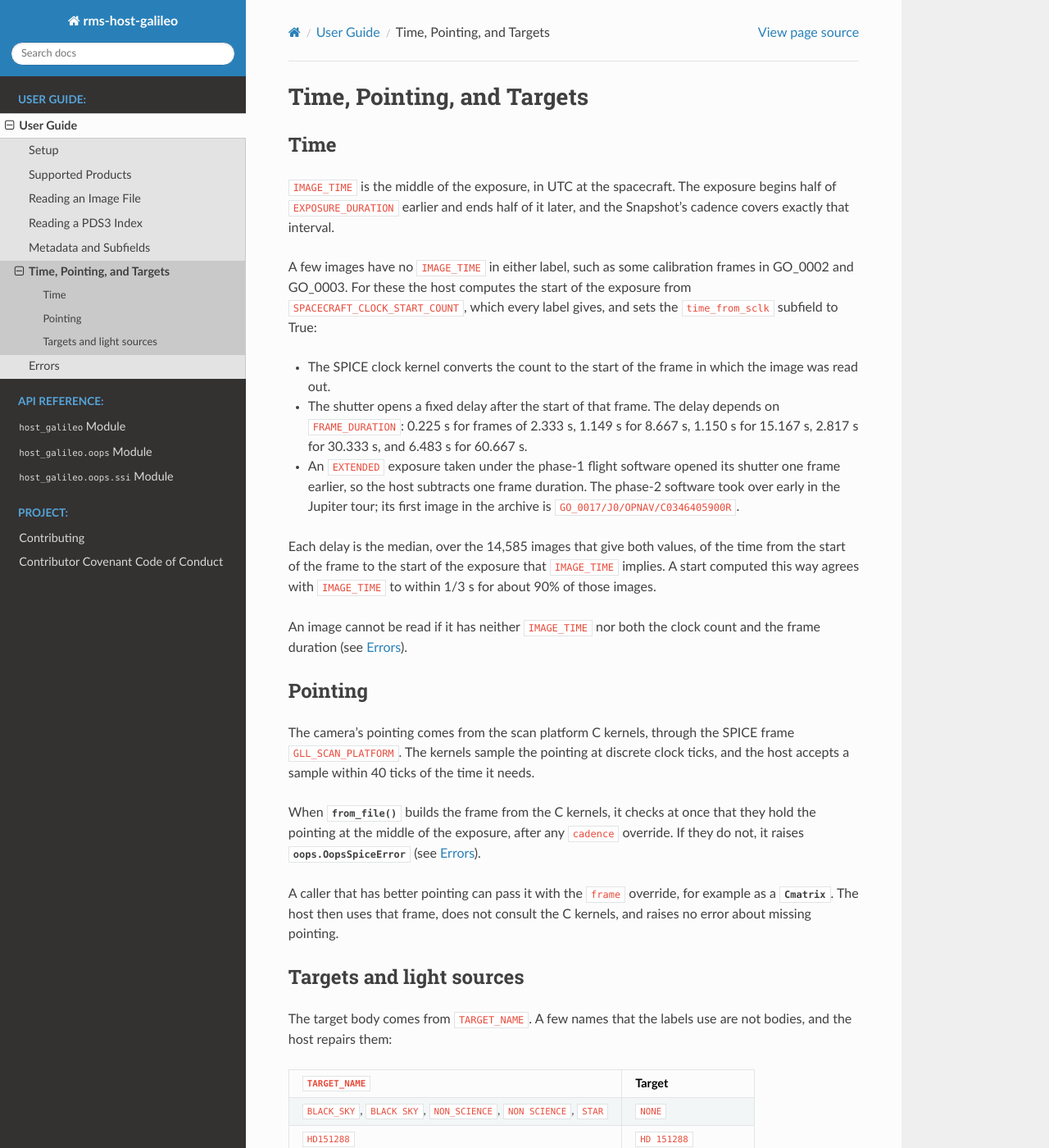
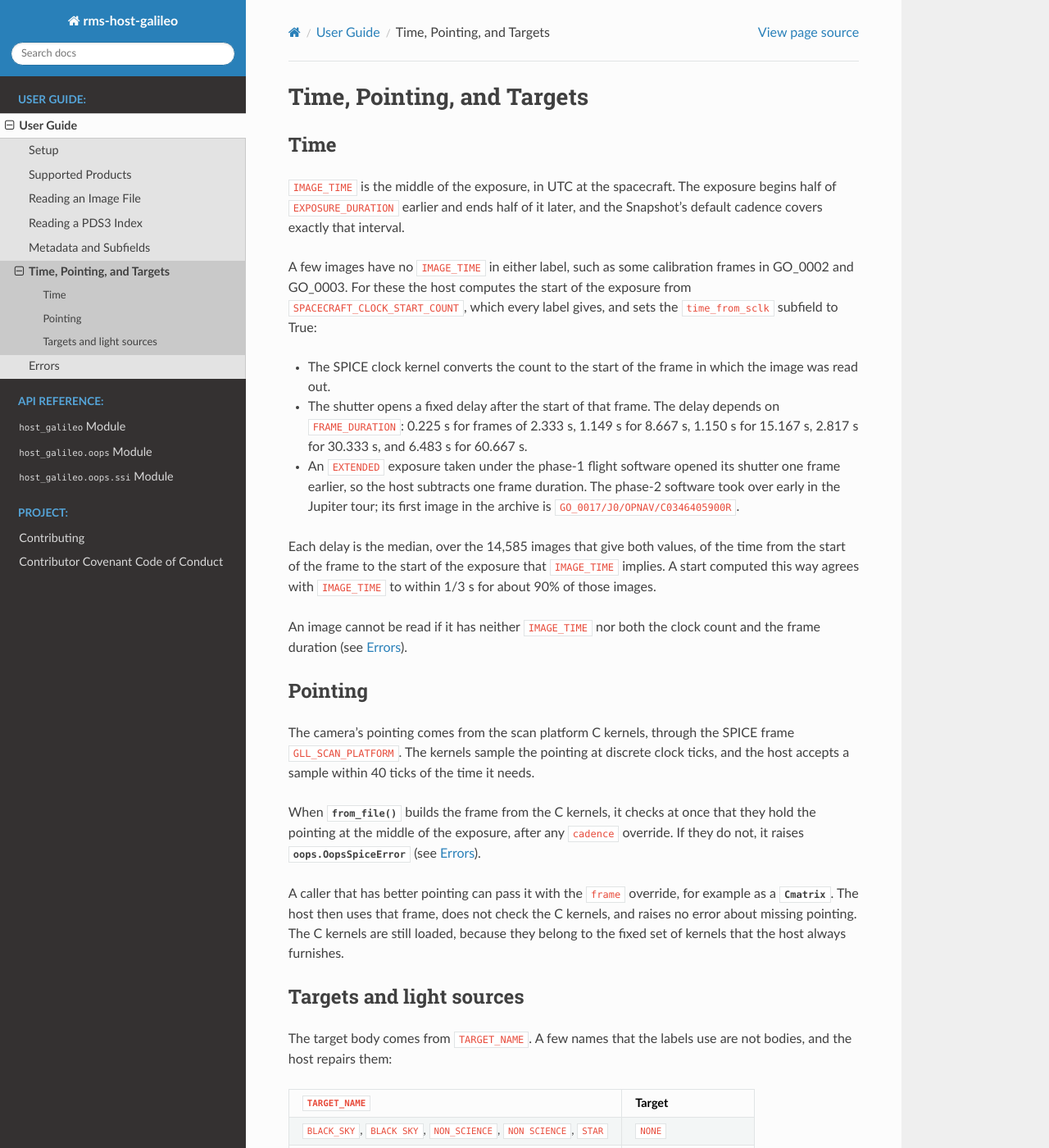
Before and after one commit to SETI/rms-host-galileo, a Sphinx documentation site: the page built from docs/user_guide/user_guide_geometry.rst, in a window 1280 px wide and 1400 px high. Shown: the whole window at 82% size. Built offline with Sphinx 7.4.7 and the Read the Docs theme 3.1.0, drawn with Linux system fonts in a browser that asks for light colours; some of the changed text lies outside the part shown.

Commit message:
Clarify defaults and the SPICE data in the guide
The setup chapter says where the kernels and their database come from.
The README says that the two labels are merged when the label is read
with its image file, and that from_index needs the supplemental index.
The guide says that an astrometry read of a label does not look for the
image file, that the cadence and light source it describes are the
defaults that the overrides replace, and which C kernels are still
loaded when the caller supplies a frame. The changes are the same in all
four host packages wherever the facts are the same.

Co-Authored-By: Claude Opus 5.5 <noreply@anthropic.com>
Claude-Session: https://claude.ai/code/session_01RG3ZiBNx376YVT9xgP1ET9

```diff
--- a/docs/user_guide/user_guide_files.rst
+++ b/docs/user_guide/user_guide_files.rst
@@ -46,6 +46,8 @@ Finding the image file
 Given a PDS3 label, the host looks in the label's directory for the image file that the
 label's ``^IMAGE`` pointer gives. It tries the name as the label spells it, then
 in the other case, so that a copy of the archive with lower-case file names still works.
+An astrometry read does not look for the file, so its path subfields give the name as
+the label spells it.
 A path that ends in ``.lbl``, in any case, is read as a PDS3 label.
 
 The ``filepath``, ``basename``, ``abspath``, and ``image_url`` subfields always give the
--- a/docs/user_guide/user_guide_geometry.rst
+++ b/docs/user_guide/user_guide_geometry.rst
@@ -7,7 +7,7 @@ Time
 
 ``IMAGE_TIME`` is the middle of the exposure, in UTC at the spacecraft. The exposure
 begins half of ``EXPOSURE_DURATION`` earlier and ends half of it later, and the
-Snapshot's cadence covers exactly that interval.
+Snapshot's default cadence covers exactly that interval.
 
 A few images have no ``IMAGE_TIME`` in either label, such as some calibration frames in
 GO_0002 and GO_0003. For these the host computes the start of the exposure from
@@ -45,8 +45,9 @@ after any ``cadence`` override. If they do not, it raises :exc:`oops.OopsSpiceEr
 (see :doc:`user_guide_errors`).
 
 A caller that has better pointing can pass it with the ``frame`` override, for example
-as a :class:`~oops.frame.Cmatrix`. The host then uses that frame, does not consult the C
-kernels, and raises no error about missing pointing.
+as a :class:`~oops.frame.Cmatrix`. The host then uses that frame, does not check the C
+kernels, and raises no error about missing pointing. The C kernels are still loaded,
+because they belong to the fixed set of kernels that the host always furnishes.
 
 Targets and light sources
 =========================
@@ -66,7 +67,7 @@ bodies, and the host repairs them:
    * - ``J RINGS``
      - ``JUPITER_RING_PLANE``
 
-The light source is the Sun, except in an image of a star. When the target is
+By default the light source is the Sun, except in an image of a star. When the target is
 ``HD 151288``, ``PLEIADES``, ``SIRIUS``, or a star name in the form ``BET_ARI``, that
 star becomes the light source and the target becomes ``NONE``. ``HD 151288`` is not in
 the default star catalog of OOPS, so the host adds it.
--- a/docs/user_guide/user_guide_setup.rst
+++ b/docs/user_guide/user_guide_setup.rst
@@ -29,6 +29,10 @@ variables:
     The SQLite database that lists the kernels. If it is not set, ``SPICE.db`` in the
     ``SPICE_PATH`` directory is used.
 
+The kernels and the database are the ones that OOPS itself uses. The
+`rms-oops README <https://github.com/SETI/rms-oops#environment-variables>`_ describes
+these variables and the ``SPICE`` directory of ``$OOPS_RESOURCES`` that holds them.
+
 The host furnishes one fixed set of kernels, which covers the whole mission. They lie
 under ``General`` and ``Galileo`` in the ``SPICE_PATH`` directory: the leap-second
 kernel, the spacecraft clock kernel, the frame kernel, the planetary and spacecraft
```
Also changed, not shown: other parts of docs/user_guide/user_guide_setup.rst (+1 -1 lines), README.md (+5 -4 lines).
